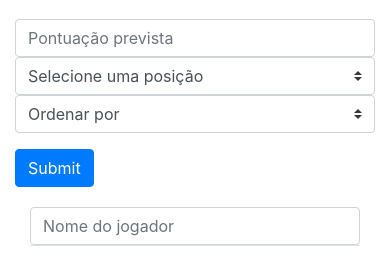
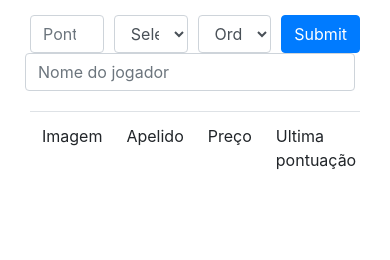
Before and after one commit to ikaromn/cartola-valorizacao, a Django app: template templates/player/player.html in a window 390 px wide. Shown: the part 26-286 px from the top of the page. Run offline with Django 3.2, Linux system fonts and the light colour scheme; the template is opened without the code that fills it: most values are stand-ins (such as "Sample title", 1, 10 or a date in 2020); some libraries are stand-ins or nearby versions.

Commit message:
Improve from style

```diff
--- a/static/dist/css/base.css
+++ b/static/dist/css/base.css
@@ -9,3 +9,7 @@
     margin: 0 auto;
     display: block;
 }
+
+.search-filter-container {
+    margin-bottom: 20px;
+}
--- a/templates/player/player.html
+++ b/templates/player/player.html
@@ -3,11 +3,15 @@
 
 {% block content %}
   <div class="container">
-    <div class="row">
+    <div class="row search-filter-container">
       <div class="col-md-10">
-        <form class="row form-group" action="/players/" method="get">
-          <input value="{{ request.GET.points }}" type="number" name="points" class="form-text form-control col-md-2" placeholder="Pontuação prevista">
-          <select name="position" class="custom-select col-md-3">
+        <form action="/players/" method="get">
+          <div class="form-row">
+            <div class="col">
+              <input value="{{ request.GET.points }}" type="number" name="points" class="form-control" step="any" placeholder="Pontuação prevista">
+            </div>
+            <div class="col">
+              <select name="position" class="form-control">
                 <option value="{{ request.GET.position }}" selected>Selecione uma posição</option>
                 <option value="ata">Atacante</option>
                 <option value="mei">Meia</option>
@@ -16,7 +20,9 @@
                 <option value="gol">Goleiro</option>
                 <option value="tec">Técnico</option>
               </select>
-          <select name="order_by" class="form-group custom-select col-md-3"">
+            </div>
+            <div class="col">
+              <select name="order_by" class="form-control">
                 <option value="{{ request.GET.order_by }}" selected>Ordenar por</option>
                 <option value="to_valorizate">Ira Valorizar</option>
                 <option value="pontos_num">Pontos</option>
@@ -26,11 +32,15 @@
                 <option value="scout.RB">Roubada de bola</option>
                 <option value="scout.DD">Defesa Dificil</option>
               </select>
+            </div>
+            <div class="col">
               <input type="submit" class="btn btn-primary align-right" placeholder="Pontuação prevista">
+            </div>
+          </div>
         </form>
       </div>
-      <div class="col col-md-2">
-        <input id="search-player" type="text" class="form-text form-control" placeholder="Nome do jogador">
+      <div class="form-row col col-md-2">
+        <input id="search-player" type="text" class="form-control" placeholder="Nome do jogador">
       </div>
     </div>
     <table class="table table-striped table-responsive-md btn-table">
```
Lines whose indentation alone changed are shown as unchanged.
